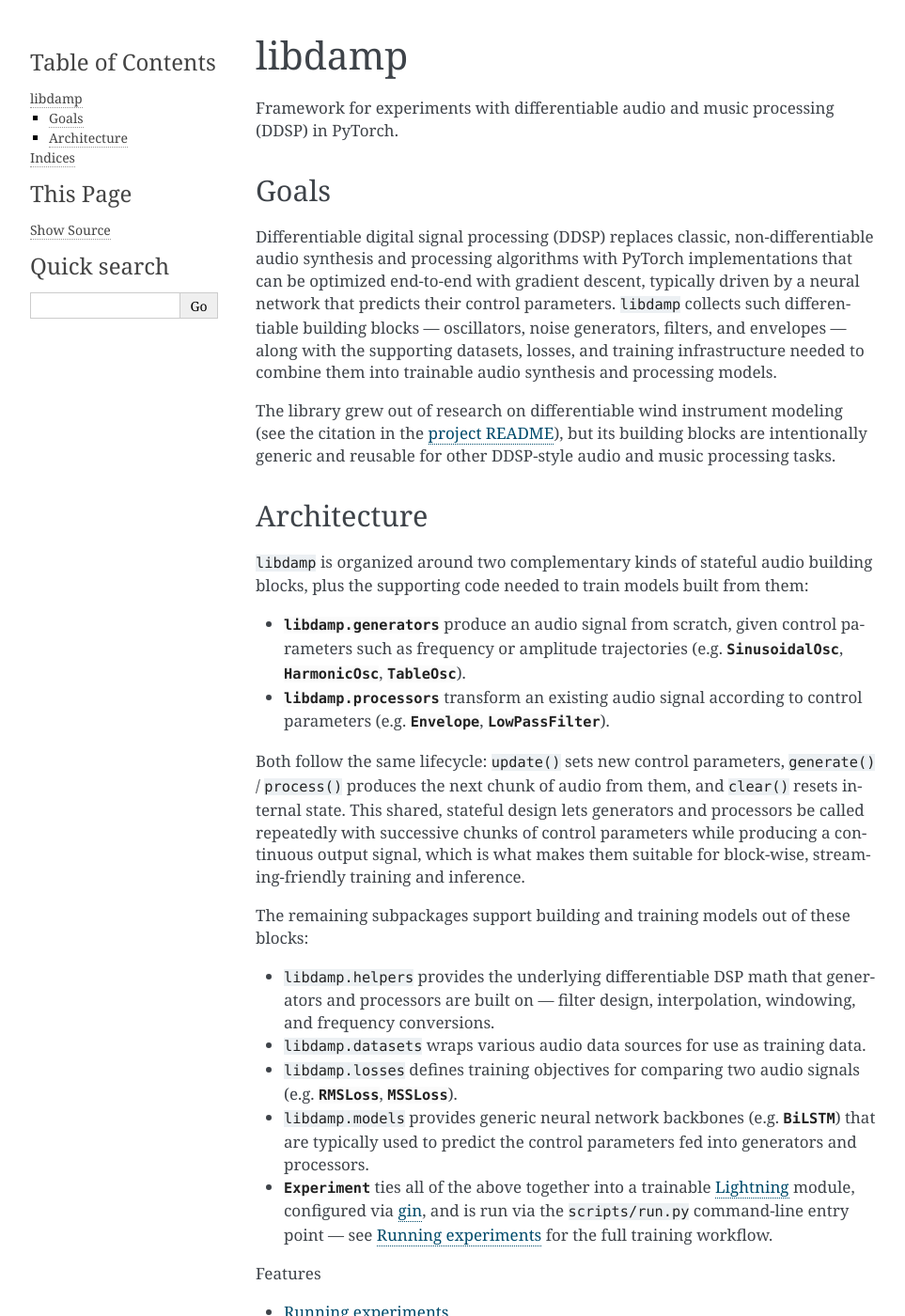
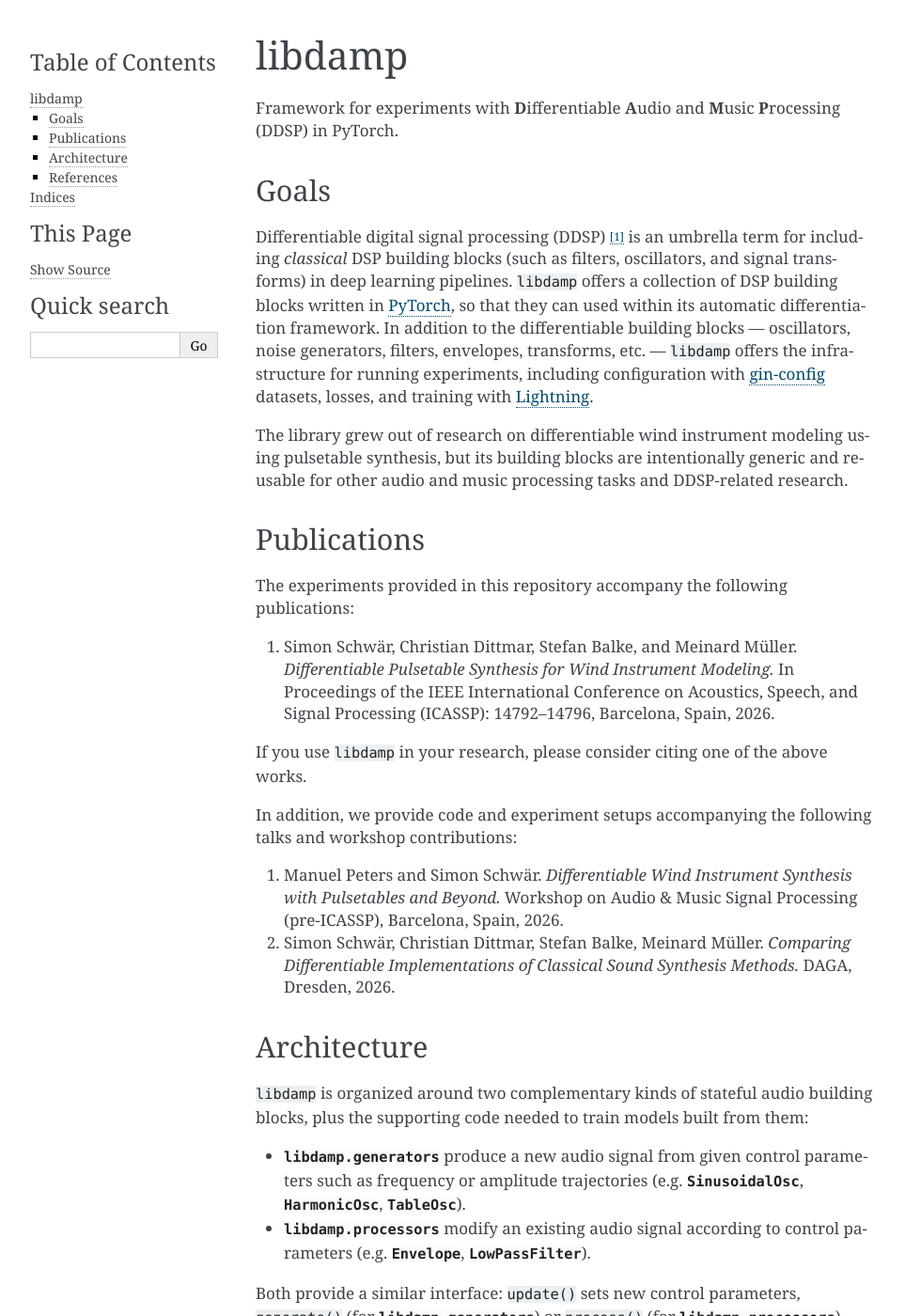
Before and after one commit to groupmm/libdamp, a Sphinx documentation site: the page built from docs/index.rst, in a window 1280 px wide and 1400 px high. Shown: the whole window at 94% size, without its empty margins (148-1111 px from the left). Built offline with Sphinx 7.4.7, drawn with Linux system fonts in a browser that asks for light colours; some of the changed text lies outside the part shown.

Commit message:
Update documentation

```diff
--- a/docs/index.rst
+++ b/docs/index.rst
@@ -1,21 +1,30 @@
 libdamp
 =======
 
-Framework for experiments with differentiable audio and music processing (DDSP) in PyTorch.
+Framework for experiments with **D**\ ifferentiable **A**\ udio and **M**\ usic **P**\ rocessing (DDSP) in PyTorch.
 
 Goals
 -----
 
-Differentiable digital signal processing (DDSP) replaces classic, non-differentiable audio
-synthesis and processing algorithms with PyTorch implementations that can be optimized end-to-end
-with gradient descent, typically driven by a neural network that predicts their control
-parameters. ``libdamp`` collects such differentiable building blocks — oscillators, noise
-generators, filters, and envelopes — along with the supporting datasets, losses, and training
-infrastructure needed to combine them into trainable audio synthesis and processing models.
+Differentiable digital signal processing (DDSP) [1]_ is an umbrella term for including *classical* DSP building blocks (such as filters, oscillators, and signal transforms) in deep learning pipelines.
+``libdamp`` offers a collection of DSP building blocks written in `PyTorch <https://pytorch.org/>`__, so that they can used within its automatic differentiation framework.
+In addition to the differentiable building blocks — oscillators, noise
+generators, filters, envelopes, transforms, etc. — ``libdamp`` offers the infrastructure for running experiments, including configuration with `gin-config <https://github.com/google/gin-config>`__ datasets, losses, and training with `Lightning <https://lightning.ai/>`__.
 
-The library grew out of research on differentiable wind instrument modeling (see the citation in
-the `project README <https://github.com/groupmm/libdamp>`_), but its building blocks are
-intentionally generic and reusable for other DDSP-style audio and music processing tasks.
+The library grew out of research on differentiable wind instrument modeling using pulsetable synthesis, but its building blocks are intentionally generic and reusable for other audio and music processing tasks and DDSP-related research.
+
+Publications
+------------
+The experiments provided in this repository accompany the following publications:
+
+1. Simon Schwär, Christian Dittmar, Stefan Balke, and Meinard Müller. *Differentiable Pulsetable Synthesis for Wind Instrument Modeling.* In Proceedings of the IEEE International Conference on Acoustics, Speech, and Signal Processing (ICASSP): 14792–14796, Barcelona, Spain, 2026.
+
+If you use ``libdamp`` in your research, please consider citing one of the above works.
+
+In addition, we provide code and experiment setups accompanying the following talks and workshop contributions:
+
+1. Manuel Peters and Simon Schwär. *Differentiable Wind Instrument Synthesis with Pulsetables and Beyond.*  Workshop on Audio & Music Signal Processing (pre-ICASSP), Barcelona, Spain, 2026.
+2. Simon Schwär, Christian Dittmar, Stefan Balke, Meinard Müller. *Comparing Differentiable Implementations of Classical Sound Synthesis Methods.* DAGA, Dresden, 2026.
 
 Architecture
 ------------
@@ -23,32 +32,27 @@
 ``libdamp`` is organized around two complementary kinds of stateful audio building blocks, plus
 the supporting code needed to train models built from them:
 
-- :mod:`libdamp.generators` produce an audio signal from scratch, given control parameters such as
-  frequency or amplitude trajectories (e.g. :class:`~libdamp.generators.SinusoidalOsc`,
-  :class:`~libdamp.generators.HarmonicOsc`, :class:`~libdamp.generators.TableOsc`).
-- :mod:`libdamp.processors` transform an existing audio signal according to control parameters
-  (e.g. :class:`~libdamp.processors.Envelope`, :class:`~libdamp.processors.LowPassFilter`).
+- :mod:`libdamp.generators` produce a new audio signal from given control parameters such as frequency or amplitude trajectories (e.g. :class:`~libdamp.generators.SinusoidalOsc`, :class:`~libdamp.generators.HarmonicOsc`, :class:`~libdamp.generators.TableOsc`).
+- :mod:`libdamp.processors` modify an existing audio signal according to control parameters (e.g. :class:`~libdamp.processors.Envelope`, :class:`~libdamp.processors.LowPassFilter`).
 
-Both follow the same lifecycle: ``update()`` sets new control parameters, ``generate()`` /
-``process()`` produces the next chunk of audio from them, and ``clear()`` resets internal state.
-This shared, stateful design lets generators and processors be called repeatedly with successive
-chunks of control parameters while producing a continuous output signal, which is what makes them
-suitable for block-wise, streaming-friendly training and inference.
+Both provide a similar interface: ``update()`` sets new control parameters, ``generate()`` (for :mod:`libdamp.generators`) or
+``process()`` (for :mod:`libdamp.processors`) produces the next chunk of audio, and ``clear()`` resets internal state.
+This shared, stateful design lets generators and processors be called repeatedly without updating the parameters, e.g. if the frame rate of a real-time system is separate from the update rate of the parameter estimation.
 
 The remaining subpackages support building and training models out of these blocks:
 
-- ``libdamp.helpers`` provides the underlying differentiable DSP math that generators and
-  processors are built on — filter design, interpolation, windowing, and frequency conversions.
-- ``libdamp.datasets`` wraps various audio data sources for use as training data.
-- ``libdamp.losses`` defines training objectives for comparing two audio signals
-  (e.g. :class:`~libdamp.losses.rms.RMSLoss`, :class:`~libdamp.losses.mss.MSSLoss`).
-- ``libdamp.models`` provides generic neural network backbones (e.g.
-  :class:`~libdamp.models.lstm.BiLSTM`) that are typically used to predict the control parameters
-  fed into generators and processors.
-- :class:`~libdamp.experiment.Experiment` ties all of the above together into a trainable
-  `Lightning <https://lightning.ai/>`_ module, configured via `gin <https://github.com/google/gin-config>`_,
-  and is run via the ``scripts/run.py`` command-line entry point — see :doc:`experiment` for the
-  full training workflow.
+- ``libdamp.helpers`` provides the underlying functionalities that generators and processors are built on — filter design, interpolation, windowing, and frequency conversions.
+- ``libdamp.datasets`` wraps various data sources for use as training data.
+- ``libdamp.losses`` defines training objectives for comparing two audio signals (:class:`~libdamp.losses.rms.RMSLoss`, :class:`~libdamp.losses.mss.MSSLoss`).
+- ``libdamp.models`` provides generic neural network building blocks (e.g. :class:`~libdamp.models.lstm.BiLSTM`) that are used to predict the control parameters within experiments.
+- :class:`~libdamp.experiment.Experiment` ties all of the above together into a trainable `Lightning <https://lightning.ai/>`_ module, configured via `gin-config <https://github.com/google/gin-config>`_, and is run via the ``scripts/run.py`` command-line entry point — see :doc:`experiment` for the full training workflow.
+
+References
+----------
+
+.. [1] Jesse Engel, Lamtharn Hantrakul, Chenjie Gu, and Adam Roberts, "DDSP: Differentiable
+   Digital Signal Processing", International Conference on Learning Representations (ICLR), 2020.
+
 
 .. toctree::
    :maxdepth: 2
```
Also changed, not shown: docs/experiment.rst (+9 -21 lines).
